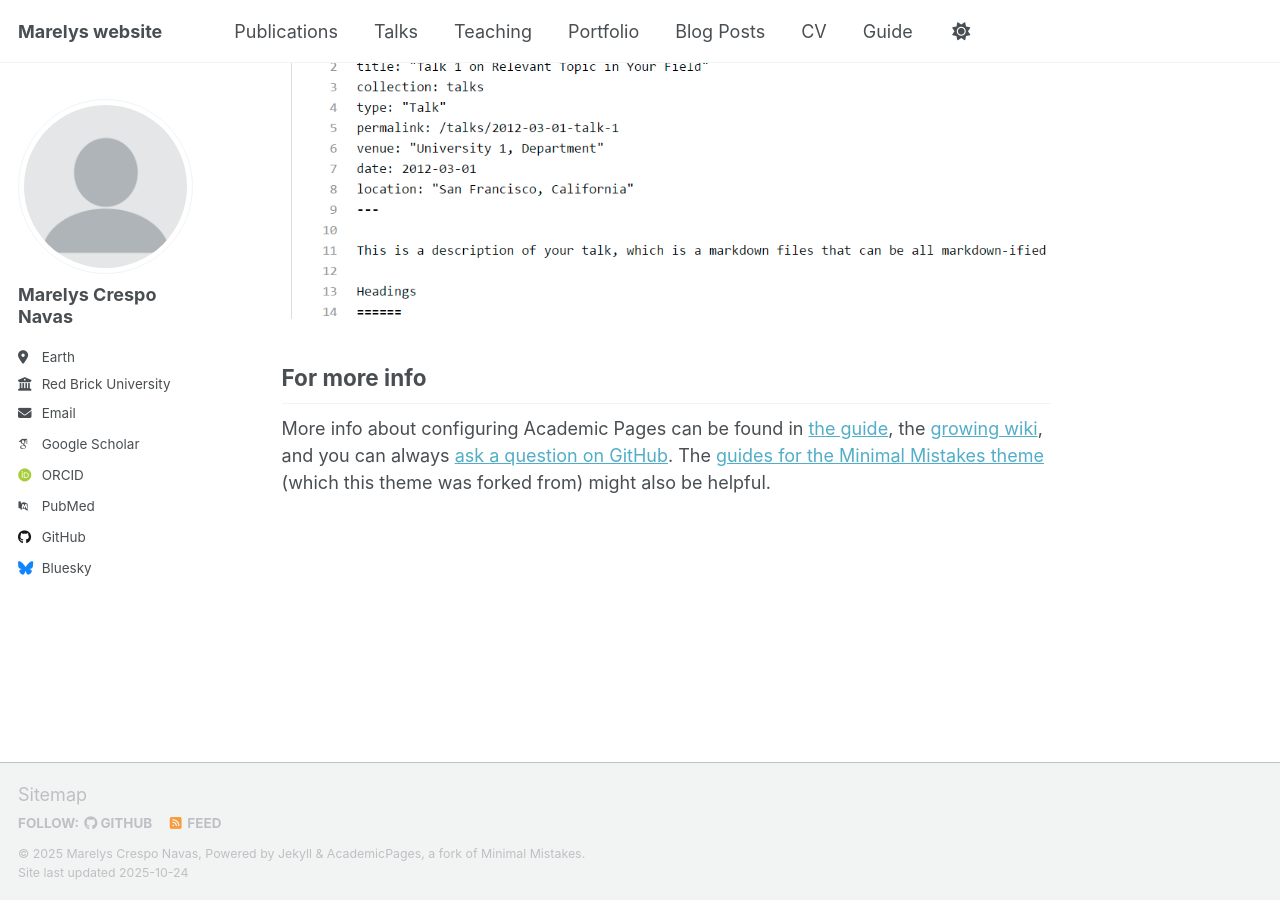
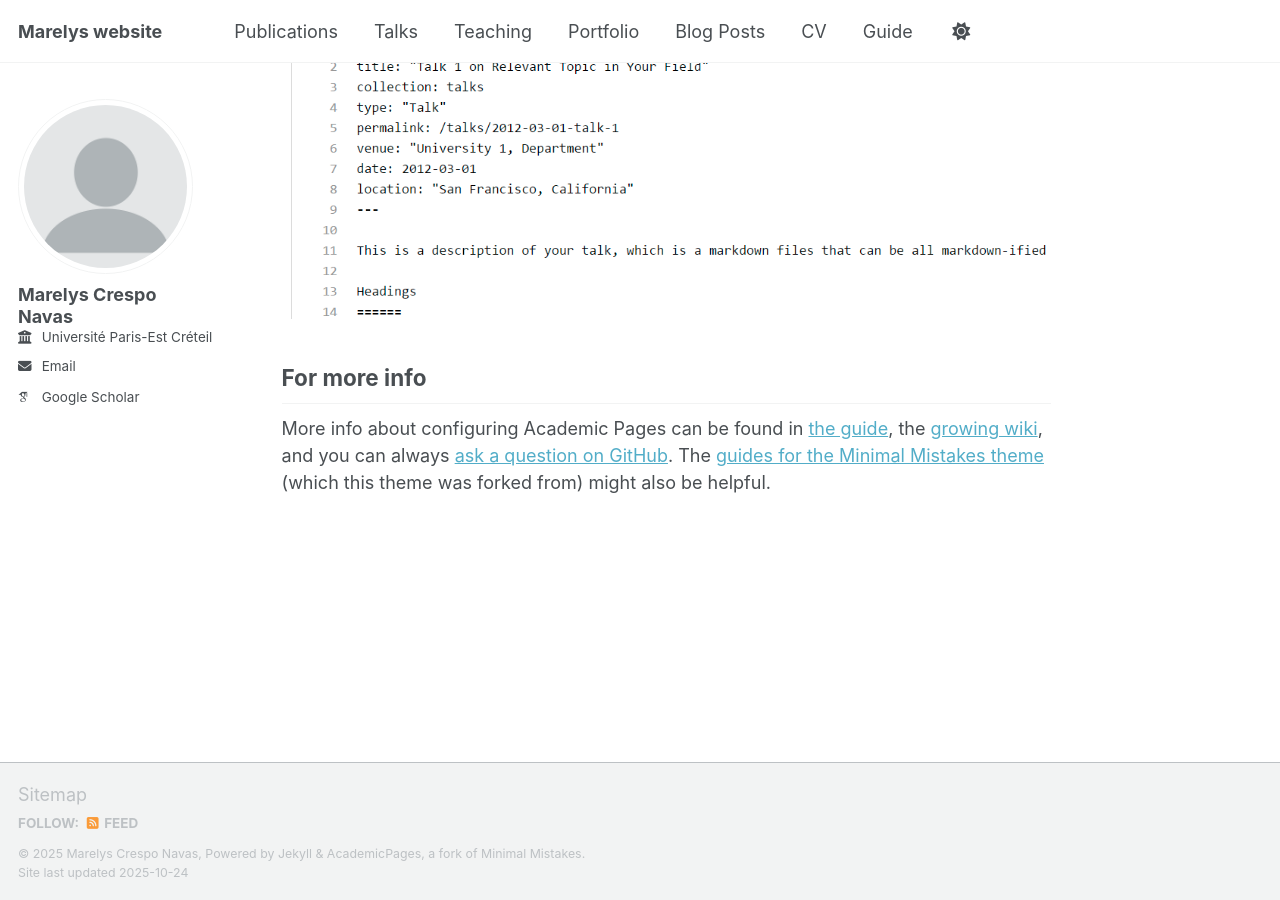
Before and after one commit to marelyscrespo/marelyscrespo.github.io, a Jekyll site: the page built from _pages/about.md, in a window 1280 px wide and 900 px high, scrolled down 2880 px. Built offline with Jekyll 4.4.1, drawn with Linux system fonts in a browser that asks for light colours; some web fonts are replaced; a script that is not in the unit is left out.

Commit message:
Update _config.yml

```diff
--- a/_config.yml
+++ b/_config.yml
@@ -26,21 +26,21 @@ author:
   avatar           : "profile.png"
   name             : "Marelys Crespo Navas"
   pronouns         : # example: "she/her"
-  bio              : ""
-  location         : "Earth"
-  employer         : "Red Brick University"
+  bio              : # ""
+  location         : # "Earth"
+  employer         : "Université Paris-Est Créteil"
   uri              : # URL
   email            : "marelys.crespo-navas@u-pec.fr"
 
   # Academic websites
   academia         : # URL
   arxiv            : # URL - Update with the correct link to your profile
-  googlescholar    : "https://scholar.google.com/citations?user=PS_CX0AAAAAJ"
+  googlescholar    : "https://scholar.google.com/citations?user=dtAQI_0AAAAJ"
   inspire-hep      : # URL
   impactstory      : # URL
-  orcid            : "https://orcid.org/yourorcidurl"
+  orcid            : #"https://orcid.org/yourorcidurl"
   semantic         : # URL
-  pubmed           : "https://www.ncbi.nlm.nih.gov/pubmed/?term=john+snow"
+  pubmed           : #"https://www.ncbi.nlm.nih.gov/pubmed/?term=john+snow"
   researchgate     : # URL
   scopus           : # URL
 
@@ -48,13 +48,13 @@ author:
   bitbucket        : # Username - Update with your username on the site
   codepen          : # Username
   dribbble         : # Username
-  github           : "academicpages"
+  github           : #"academicpages"
   kaggle           : # Username
   stackoverflow    : # User number or user number and name (i.e., use "1" or "1/jeff-atwood")
 
   # Social media
   artstation       : # Username
-  bluesky          : "bsky.app" # Replace this with you Bluesky username
+  bluesky          : #"bsky.app" # Replace this with you Bluesky username
   facebook         : # Username
   flickr           : # Username
   foursquare       : # Username
```
